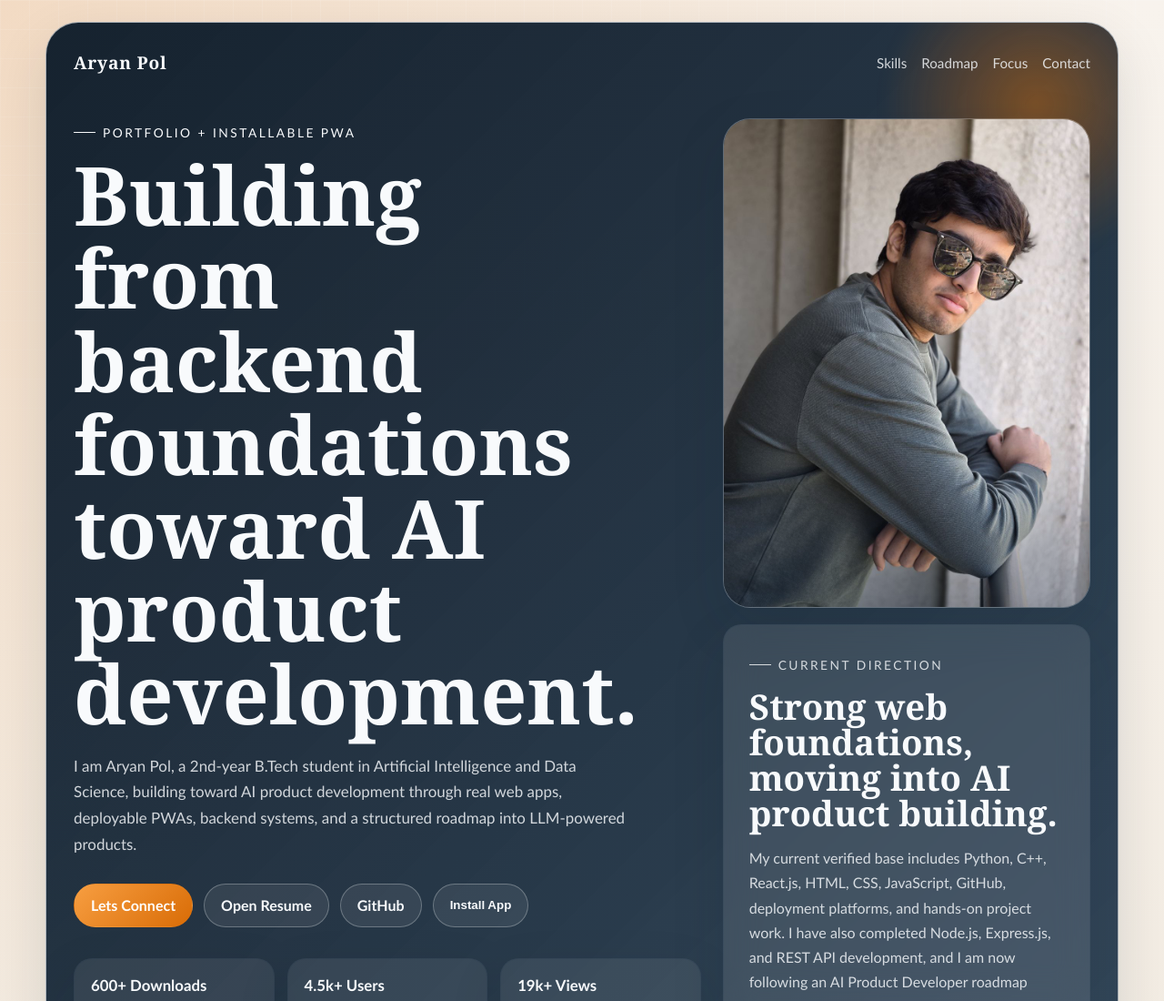
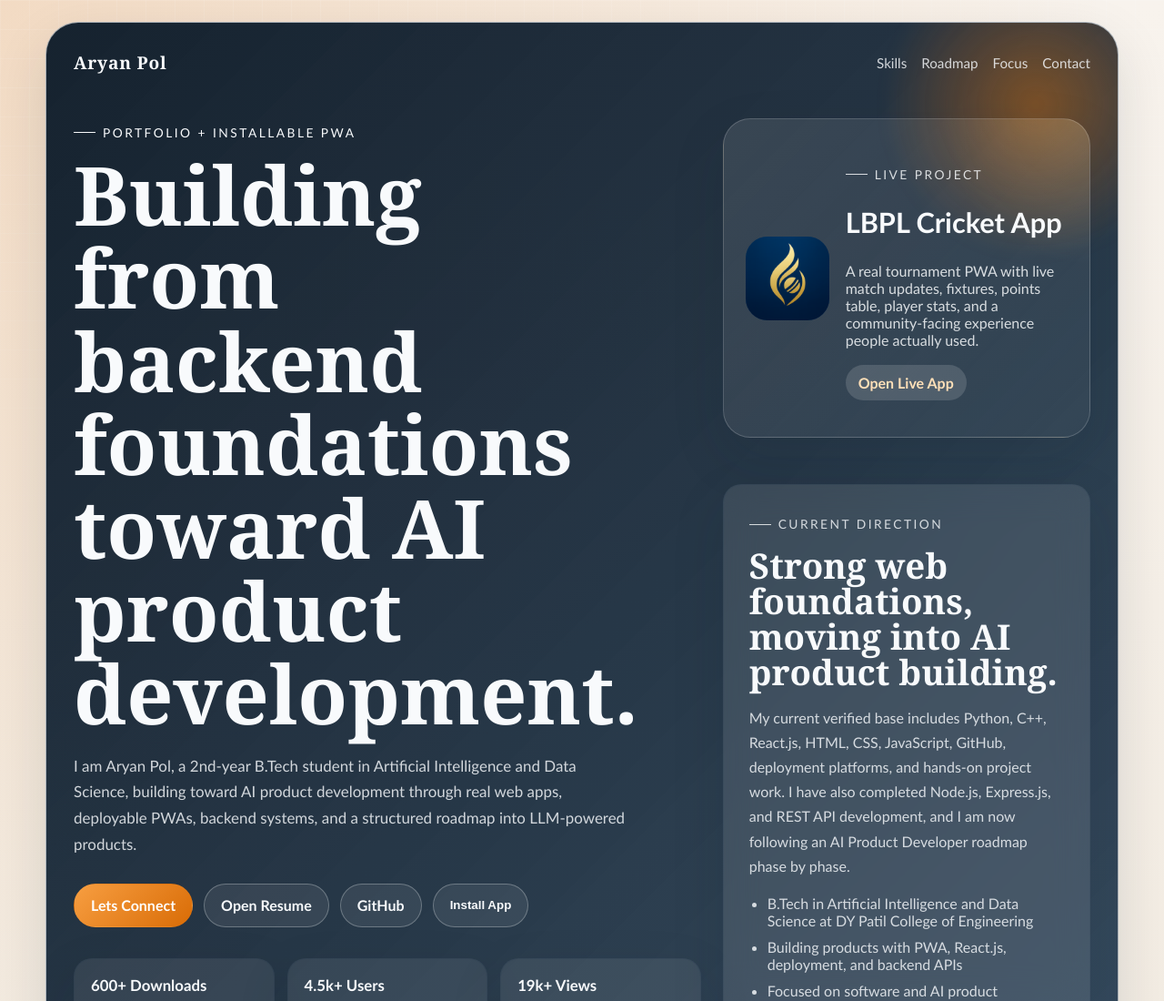
Before and after one commit to aryanpol73/MyPortfolio, a website: page index.html in a window 1280 px wide. Shown: the top 1100 px of the page at 91% size. Drawn offline with Linux system fonts and the light colour scheme.

Commit message:
Replace hero photo with LBPL project spotlight

```diff
--- a/index.html
+++ b/index.html
@@ -65,9 +65,20 @@
           </div>
 
           <aside class="hero-side">
-            <div class="portrait-card">
-              <img class="portrait-image" src="assets/profile.jpg" alt="Portrait of Aryan Pol" />
-            </div>
+            <a class="hero-feature" href="https://lbplofficial.com" target="_blank" rel="noreferrer">
+              <div class="hero-feature-logo">
+                <img class="hero-feature-logo-image" src="assets/lbpl-logo.png" alt="LBPL Cricket App logo" />
+              </div>
+              <div class="hero-feature-copy">
+                <p class="panel-label">Live Project</p>
+                <h2>LBPL Cricket App</h2>
+                <p>
+                  A real tournament PWA with live match updates, fixtures, points table,
+                  player stats, and a community-facing experience people actually used.
+                </p>
+                <span class="hero-feature-cta">Open Live App</span>
+              </div>
+            </a>
             <div class="hero-panel">
               <p class="panel-label">Current Direction</p>
               <h2>Strong web foundations, moving into AI product building.</h2>
--- a/styles.css
+++ b/styles.css
@@ -253,33 +253,59 @@ a {
   background: rgba(255, 255, 255, 0.1);
 }
 
-.portrait-card {
-  position: relative;
-  min-height: 400px;
-  overflow: hidden;
+.hero-feature {
+  display: grid;
+  grid-template-columns: 92px 1fr;
+  gap: 18px;
+  align-items: center;
+  padding: 24px;
   border: 1px solid rgba(255, 255, 255, 0.18);
   border-radius: 30px;
   background:
-    linear-gradient(180deg, rgba(255, 255, 255, 0.08), rgba(255, 255, 255, 0.02)),
-    rgba(255, 255, 255, 0.06);
+    radial-gradient(circle at top right, rgba(255, 211, 138, 0.18), transparent 30%),
+    linear-gradient(135deg, rgba(255, 255, 255, 0.1), rgba(255, 255, 255, 0.04));
   box-shadow: var(--shadow);
+  transition: transform 180ms ease, border-color 180ms ease;
 }
 
-.portrait-card::after {
-  content: "";
-  position: absolute;
-  inset: auto 0 0;
-  height: 38%;
-  background: linear-gradient(180deg, transparent, rgba(13, 27, 42, 0.36));
-  pointer-events: none;
+.hero-feature:hover {
+  transform: translateY(-3px);
+  border-color: rgba(255, 211, 138, 0.38);
 }
 
-.portrait-image {
+.hero-feature-logo {
+  width: 92px;
+  height: 92px;
+  border-radius: 24px;
+  overflow: hidden;
+  background: #0c2d52;
+  box-shadow: inset 0 0 0 1px rgba(255, 255, 255, 0.08);
+}
+
+.hero-feature-logo-image {
   display: block;
   width: 100%;
   height: 100%;
   object-fit: cover;
-  object-position: center 18%;
+}
+
+.hero-feature-copy h2 {
+  font-size: clamp(1.7rem, 2.4vw, 2.3rem);
+}
+
+.hero-feature-copy p {
+  margin: 12px 0 0;
+  color: rgba(248, 250, 252, 0.84);
+}
+
+.hero-feature-cta {
+  display: inline-flex;
+  margin-top: 18px;
+  padding: 10px 14px;
+  border-radius: 999px;
+  background: rgba(255, 255, 255, 0.14);
+  color: #ffe0b8;
+  font-weight: 700;
 }
 
 .hero-panel h2 {
@@ -462,8 +488,8 @@ a {
     grid-template-columns: 1fr;
   }
 
-  .portrait-card {
-    min-height: 520px;
+  .hero-feature {
+    grid-template-columns: 1fr;
   }
 
   .hero h1 {
@@ -495,8 +521,9 @@ a {
     padding-inline: 4px;
   }
 
-  .portrait-card {
-    min-height: 380px;
+  .hero-feature-logo {
+    width: 80px;
+    height: 80px;
   }
 
   .hero h1 {
@@ -515,7 +542,7 @@ a {
 
 @media (prefers-reduced-motion: no-preference) {
   .hero-copy,
-  .portrait-card,
+  .hero-feature,
   .hero-panel,
   .card,
   .roadmap-card,
```
